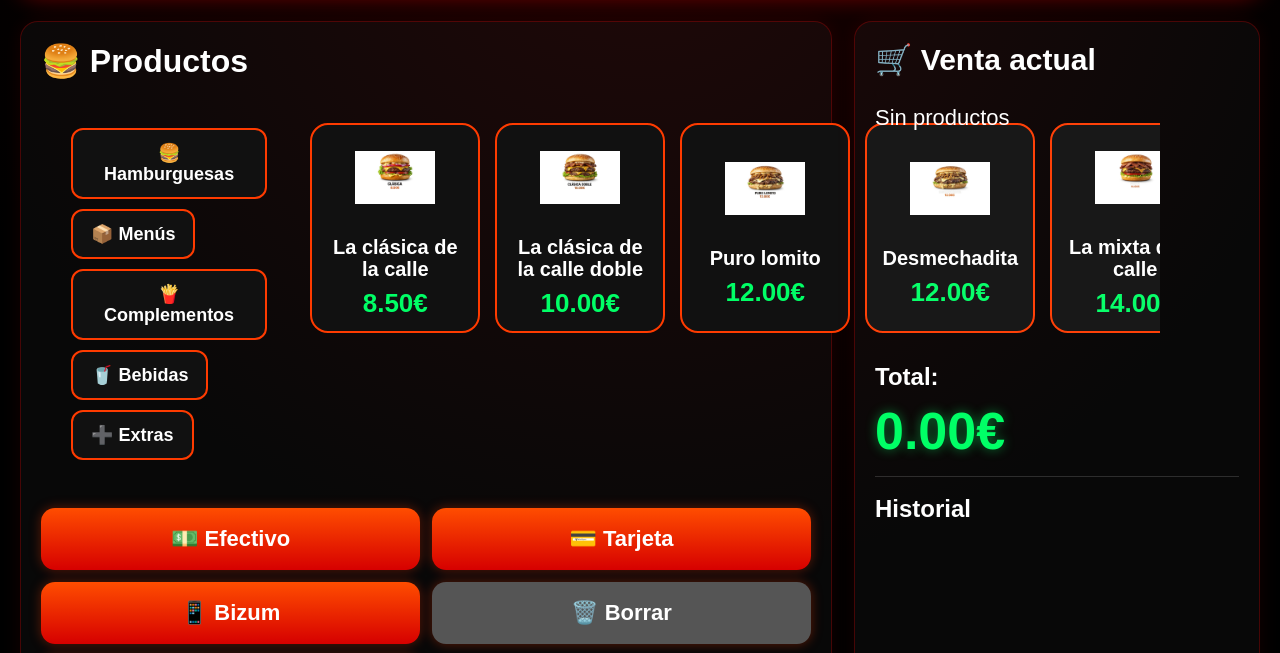
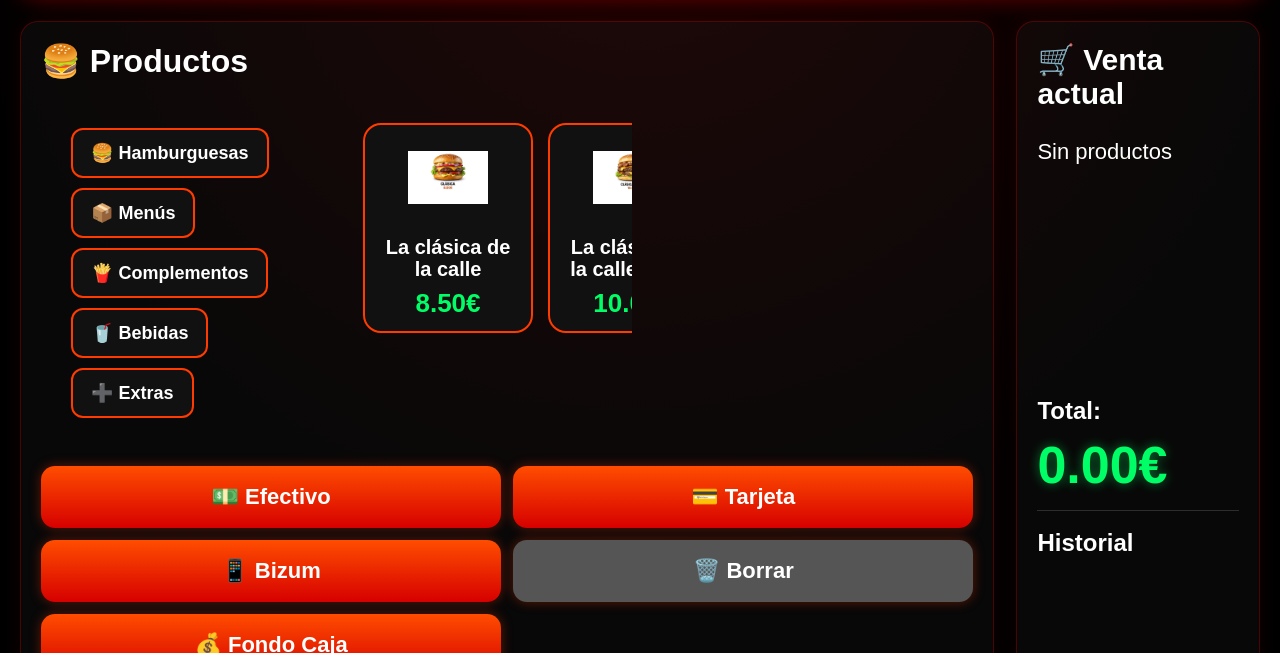
Before and after one commit to paredesalfredo94-coder/lacallejera-tpv, a website: page index.html in a window 1280 px wide. Shown: the part 130-783 px from the top of the page. Drawn offline with Linux system fonts and the light colour scheme.

Commit message:
Update style.css

```diff
--- a/style.css
+++ b/style.css
@@ -64,7 +64,7 @@ body{
 
 .container{
     display:grid;
-    grid-template-columns: 2fr 1fr;
+    grid-template-columns: 4fr 1fr;
     gap:22px;
 }
 
@@ -334,9 +334,8 @@ overflow-y:hidden;
 
 padding:10px;
 
-width:calc(100vw - 420px);
-
-min-width:0;
+width:100%;
+flex:1;
 }
 
 .extras-modal{
```
